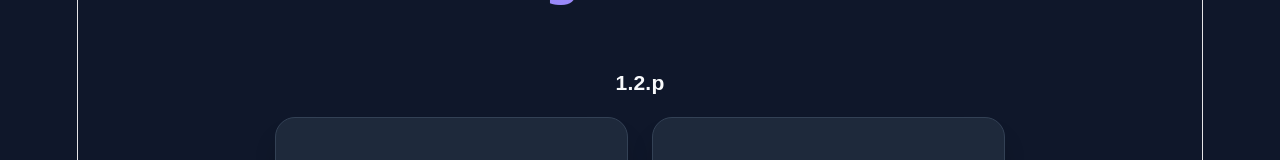
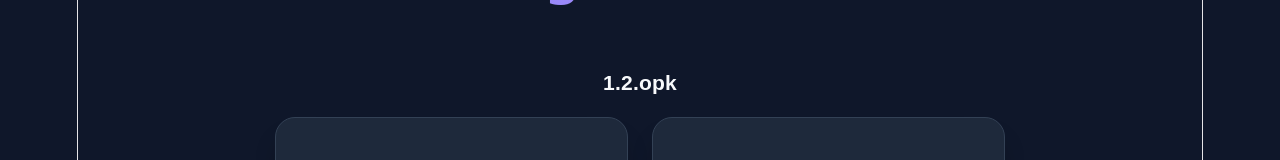
Before and after one commit to oyt2020/argocd_react, a React (Vite) app: page / in a window 1280 px wide. Shown: the part 168-328 px from the top of the page. Built offline with nearby package versions, Linux system fonts and the light colour scheme.

Commit message:
gitops test

```diff
--- a/src/App.jsx
+++ b/src/App.jsx
@@ -91,7 +91,7 @@ function App() {
   return (
     <div className="container">
       <h1>YOLO11 Segmentation 서비스</h1>
-      <h3>1.2.p</h3>
+      <h3>1.2.opk</h3>
 
       {/* 숨겨진 파일 입력 창 */}
       <input
```
